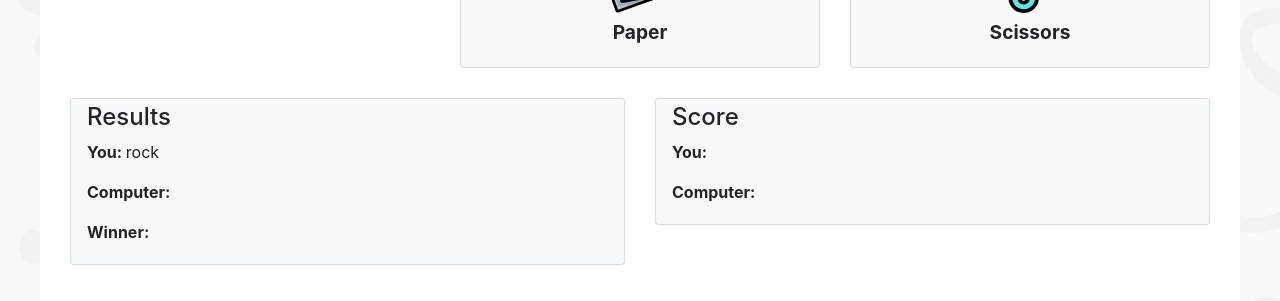
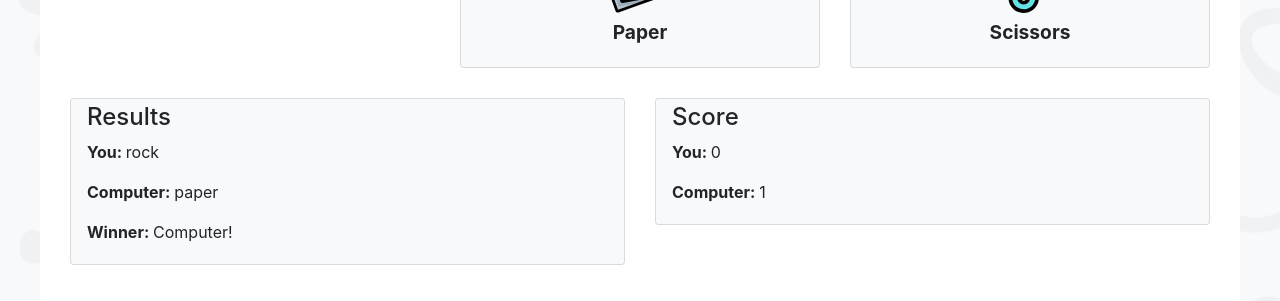
Before and after one commit to joewhelton/College-CSWeb-Project1, a website: page game.html in a window 1280 px wide. Both pictures are taken after a click on the element "Rock". Shown: the part 201-502 px from the top of the page. Drawn offline with nearby package versions, Linux system fonts and the light colour scheme.

Commit message:
Completed basic game logic

```diff
--- a/Scripts/game.js
+++ b/Scripts/game.js
@@ -1,13 +1,14 @@
-function game (){
+function Game (){
     //Variables
     let player = {
         currentChoice: null,
         currentScore: 0,
-        username: ''
+        username: 'User'    //TODO set player name properly
     };
     let computer = {
         currentChoice: null,
         currentScore: 0,
+        username: 'Computer'
     };
 
     let gameInProgress = null;
@@ -17,18 +18,66 @@ function game (){
         $('#playerChoice').text(choice);
     }
 
+    const incrementPlayerScore = () => {
+        $('#playerScore').text(++player.currentScore);
+    }
+
+    const incrementComputerScore = () => {
+        $('#computerScore').text(++computer.currentScore);
+    }
+
+    const setComputerChoice = (choice) => {
+        computer.currentChoice = (choice || null);
+        $('#computerChoice').text(choice);
+    }
+
     //event listeners
     const handleUserChoice = (e) =>{
         if(!gameInProgress) {
             gameInProgress = true;
             //console.log(e.currentTarget.id);
             setPlayerChoice(e.currentTarget.id);
+            makeComputerChoice();
         }
     }
 
     const makeComputerChoice = () => {
         const choices = ['rock', 'paper', 'scissors'];
+        setComputerChoice(
+            choices[
+                Math.floor(Math.random() * choices.length)
+            ]
+        );
+        calculateResult();
+    }
 
+    const calculateResult = () => {
+        let result = compareChoices(player.currentChoice, computer.currentChoice);
+        if (result === 0){
+            $('#gameResult').text('Draw!');
+        } else if (result === 1){
+            $('#gameResult').text(`${player.username}!`);
+            incrementPlayerScore();
+        } else {
+            $('#gameResult').text(`${computer.username}!`);
+            incrementComputerScore();
+        }
+        gameInProgress = false;
+    }
+
+    const compareChoices = (player1, player2) => {
+        //Returns 1 of Player 1 beats Player 2, -1 if Player 2 beats Player 1, and 0 for a draw
+        if(player1 === player2){
+            return 0;
+        }
+        switch(player1){
+            case 'rock':
+                return (player2 === 'scissors' ? 1 : -1);
+            case 'paper':
+                return (player2 === 'rock' ? 1 : -1);
+            case 'scissors' :
+                return (player2 === 'paper' ? 1 : -1);
+        }
     }
 
     //attach event listeners
@@ -38,7 +87,7 @@ function game (){
 
 }
 
-let gameInstance = new game();
+let gameInstance = new Game();
 
 $(document).ready(()=>{
     gameInstance.attachEventListeners();
--- a/game.html
+++ b/game.html
@@ -65,10 +65,10 @@
                     <div class="card bg-light px-3 py-1">
                         <h1>Score</h1>
                         <p>
-                            You: <span id="playerScore"></span>
+                            You: <span id="playerScore">0</span>
                         </p>
                         <p>
-                            Computer: <span id="computerScore"></span>
+                            Computer: <span id="computerScore">0</span>
                         </p>
 
                     </div>
```
